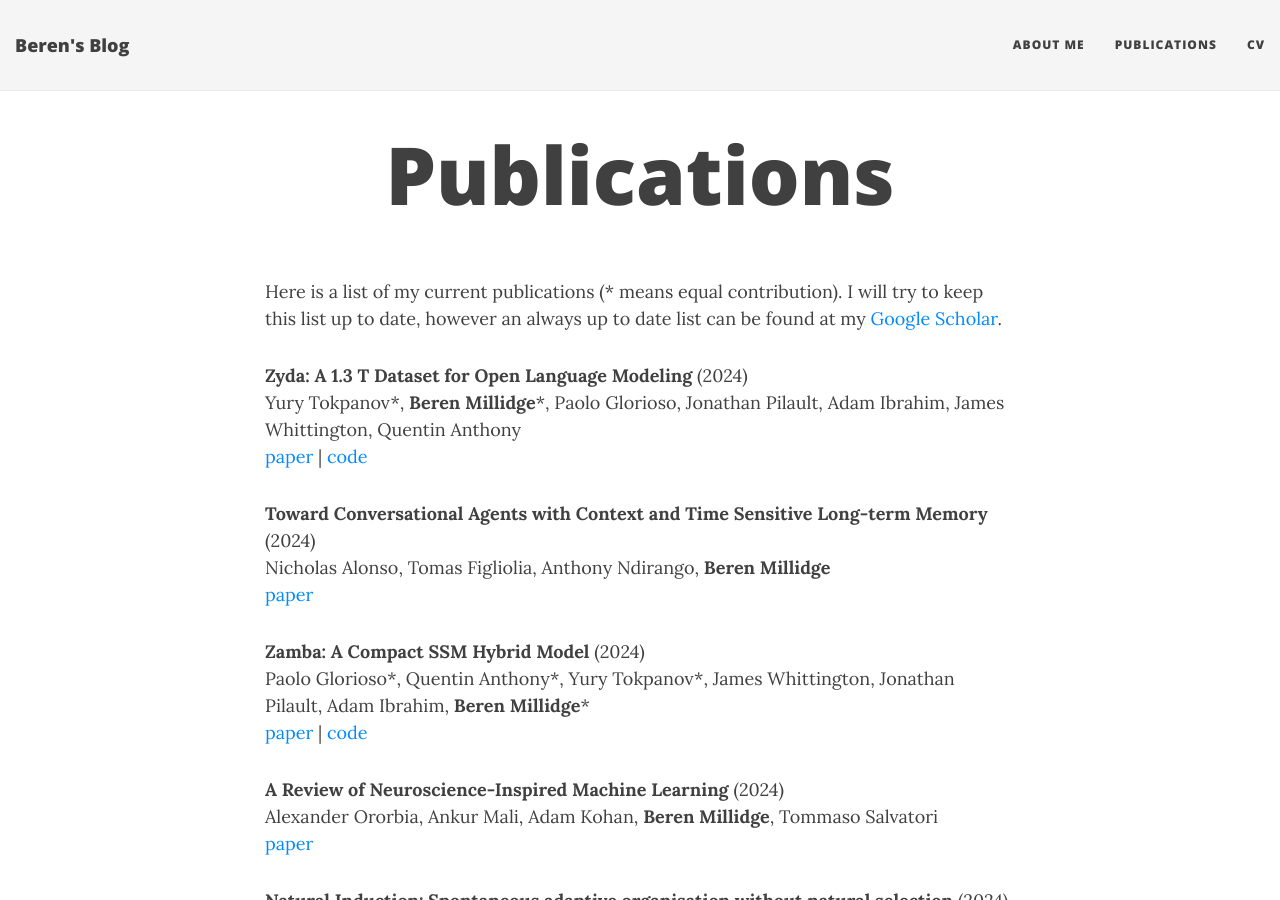
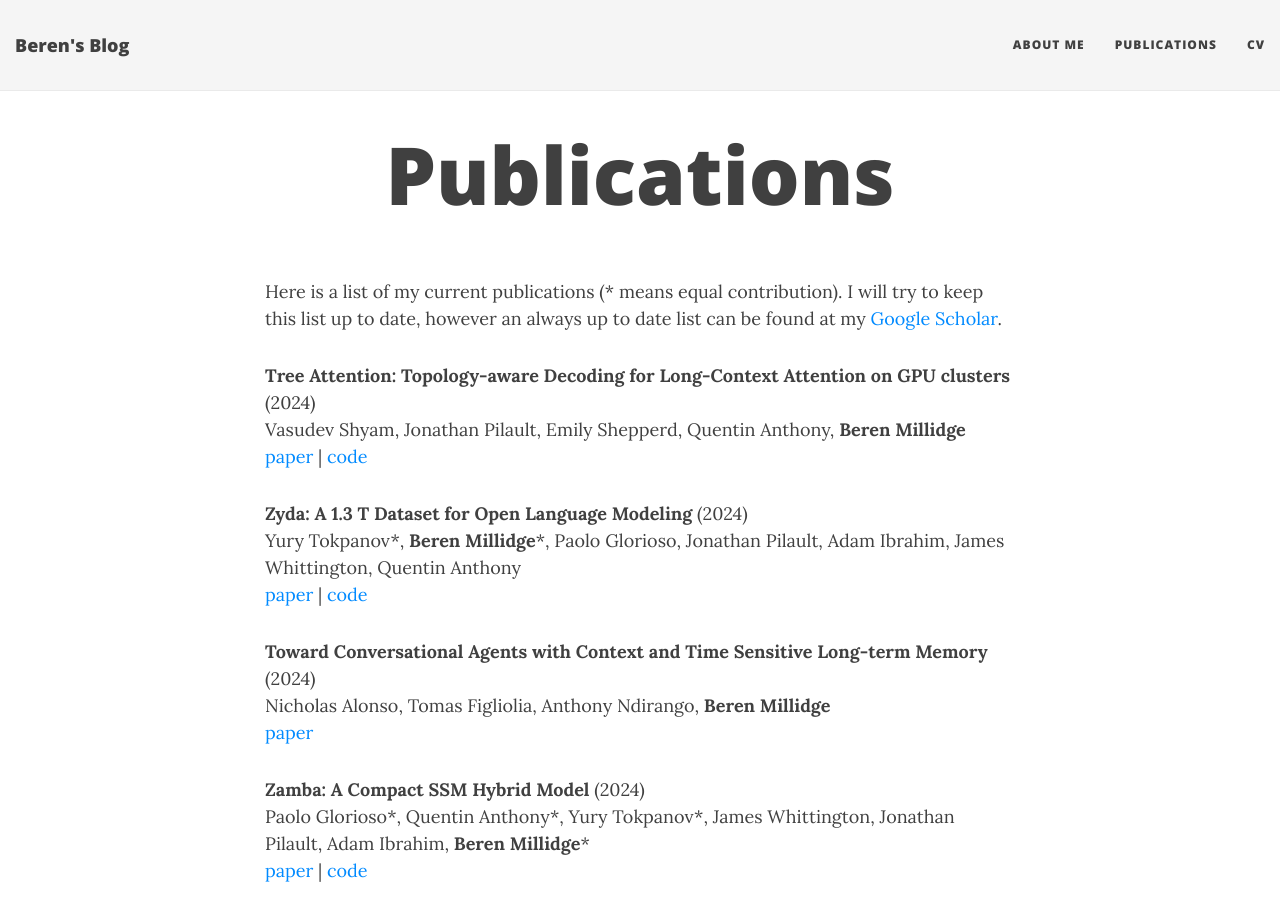
Before and after one commit to BerenMillidge/BerenMillidge.github.io, a Jekyll site: the page built from publications.md, in a window 1280 px wide and 900 px high. Built offline with Jekyll 4.4.1, drawn with Linux system fonts in a browser that asks for light colours; nearby versions of some CDN libraries.

Commit message:
Update publications.md

```diff
--- a/publications.md
+++ b/publications.md
@@ -4,6 +4,8 @@ title: Publications
 ---
 
 Here is a list of my current publications (* means equal contribution). I will try to keep this list up to date, however an always up to date list can be found at my [Google Scholar](https://scholar.google.com/citations?user=3GGkFTkAAAAJ&hl=en&oi=ao).
+
+**Tree Attention: Topology-aware Decoding for Long-Context Attention on GPU clusters** (2024) <br /> Vasudev Shyam, Jonathan Pilault, Emily Shepperd, Quentin Anthony, **Beren Millidge** <br /> [paper](https://arxiv.org/abs/2408.04093) \| [code](https://github.com/Zyphra/tree_attention)
 
 **Zyda: A 1.3 T Dataset for Open Language Modeling** (2024) <br /> Yury Tokpanov\*, **Beren Millidge**\*, Paolo Glorioso, Jonathan Pilault, Adam Ibrahim, James Whittington, Quentin Anthony <br /> [paper](https://arxiv.org/abs/2406.01981) \| [code](https://github.com/Zyphra/Zyda_processing)
 
```
